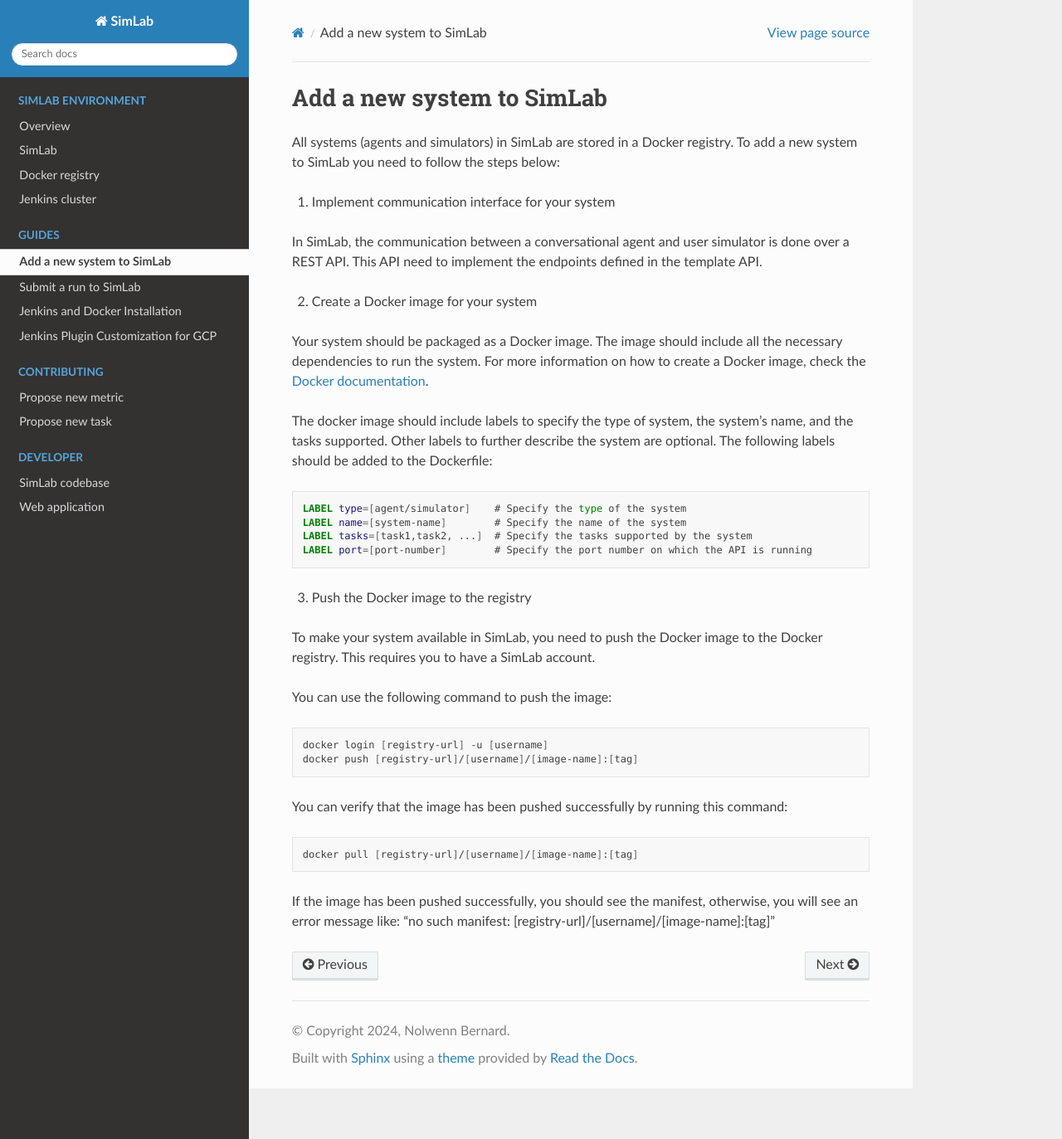
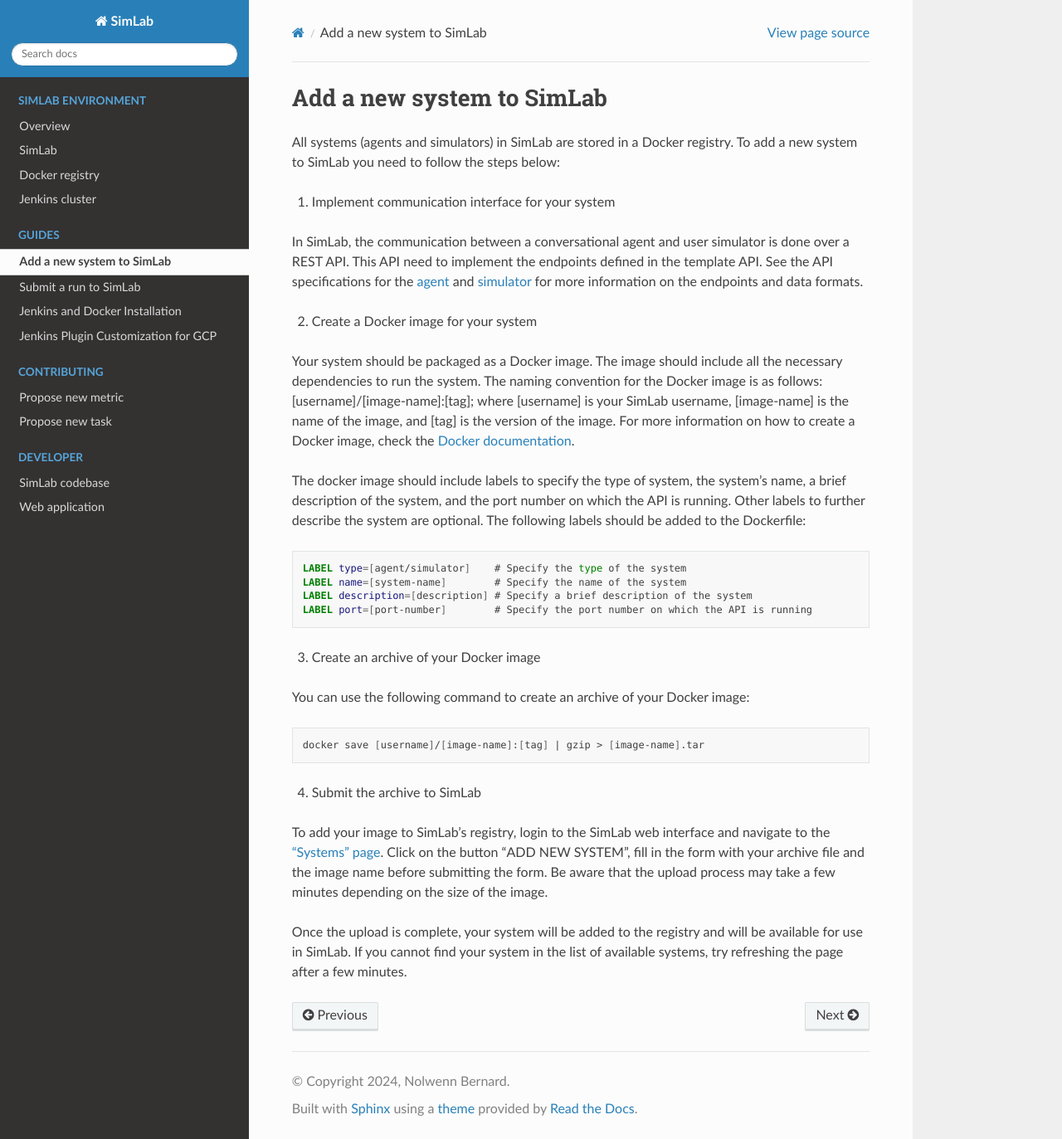
Before and after one commit to iai-group/simlab, a Sphinx documentation site: the page built from docs/source/guides/add_system_to_registry.rst, in a window 1280 px wide and 1373 px high. Shown: the whole window at 83% size. Built offline with Sphinx 7.4.7 and the Read the Docs theme 3.1.0, drawn with Linux system fonts in a browser that asks for light colours.

Commit message:
Update add new system guide

```diff
--- a/docs/source/guides/add_system_to_registry.rst
+++ b/docs/source/guides/add_system_to_registry.rst
@@ -6,38 +6,32 @@ All systems (agents and simulators) in SimLab are stored in a Docker registry. T
 
 1. Implement communication interface for your system
 
-In SimLab, the communication between a conversational agent and user simulator is done over a REST API. This API need to implement the endpoints defined in the template API.
-
-.. TODO: Include link to the template APIs
+In SimLab, the communication between a conversational agent and user simulator is done over a REST API. This API need to implement the endpoints defined in the template API. See the API specifications for the `agent <../simlab/conversational_agent_api.html>`_ and `simulator <../simlab/user_simulator_api.html>`_ for more information on the endpoints and data formats.
 
 2. Create a Docker image for your system
 
-Your system should be packaged as a Docker image. The image should include all the necessary dependencies to run the system. For more information on how to create a Docker image, check the `Docker documentation <https://docs.docker.com/get-started/docker-concepts/building-images/writing-a-dockerfile/>`_.
+Your system should be packaged as a Docker image. The image should include all the necessary dependencies to run the system. The naming convention for the Docker image is as follows: [username]/[image-name]:[tag]; where [username] is your SimLab username, [image-name] is the name of the image, and [tag] is the version of the image.
+For more information on how to create a Docker image, check the `Docker documentation <https://docs.docker.com/get-started/docker-concepts/building-images/writing-a-dockerfile/>`_.
 
-The docker image should include labels to specify the type of system, the system's name, and the tasks supported. Other labels to further describe the system are optional. The following labels should be added to the Dockerfile:
+The docker image should include labels to specify the type of system, the system's name, a brief description of the system, and the port number on which the API is running. Other labels to further describe the system are optional. The following labels should be added to the Dockerfile:
 
 .. code-block:: Dockerfile
 
     LABEL type=[agent/simulator]    # Specify the type of the system
     LABEL name=[system-name]        # Specify the name of the system
-    LABEL tasks=[task1,task2, ...]  # Specify the tasks supported by the system
+    LABEL description=[description] # Specify a brief description of the system
     LABEL port=[port-number]        # Specify the port number on which the API is running
 
-3. Push the Docker image to the registry
+3. Create an archive of your Docker image
 
-To make your system available in SimLab, you need to push the Docker image to the Docker registry. This requires you to have a SimLab account.
-
-You can use the following command to push the image:
+You can use the following command to create an archive of your Docker image:
 
 .. code-block:: bash
 
-    docker login [registry-url] -u [username]
-    docker push [registry-url]/[username]/[image-name]:[tag]
+    docker save [username]/[image-name]:[tag] | gzip > [image-name].tar
 
-You can verify that the image has been pushed successfully by running this command:
+4. Submit the archive to SimLab
 
-.. code-block:: bash
+To add your image to SimLab's registry, login to the SimLab web interface and navigate to the `"Systems" page <https://35.222.6.112/system>`_. Click on the button "ADD NEW SYSTEM", fill in the form with your archive file and the image name before submitting the form. Be aware that the upload process may take a few minutes depending on the size of the image.
 
-    docker pull [registry-url]/[username]/[image-name]:[tag]
-
-If the image has been pushed successfully, you should see the manifest, otherwise, you will see an error message like: "no such manifest: [registry-url]/[username]/[image-name]:[tag]"
+Once the upload is complete, your system will be added to the registry and will be available for use in SimLab. If you cannot find your system in the list of available systems, try refreshing the page after a few minutes.
```
Also changed, not shown: 1 other file.
